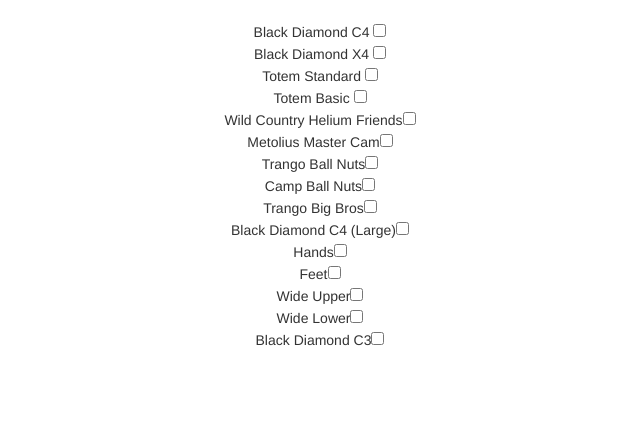
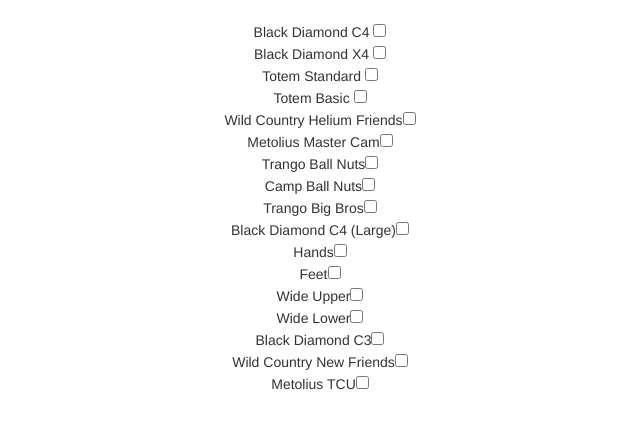
Before and after one commit to estk/camvis, a plain HTML site: page index.html in a window 1280 px wide. Shown: the whole page, without its empty margins (340-980 px from the left). Drawn offline with nearby package versions, Linux system fonts and the light colour scheme; a script that the page names is missing.

Commit message:
Added tcu's.

```diff
--- a/index.html
+++ b/index.html
@@ -25,6 +25,8 @@
         <li> Wide Upper<input type="checkbox" name="13" value="1"></li>
         <li> Wide Lower<input type="checkbox" name="14" value="1"></li>
         <li> Black Diamond C3<input type="checkbox" name="15" value="1"></li>
+        <li> Wild Country New Friends<input type="checkbox" name="16" value="1"></li>
+        <li> Metolius TCU<input type="checkbox" name="17" value="1"></li>
       </ul>
     </form>
 
```
